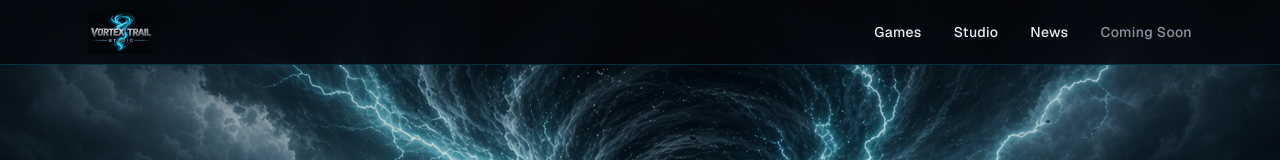
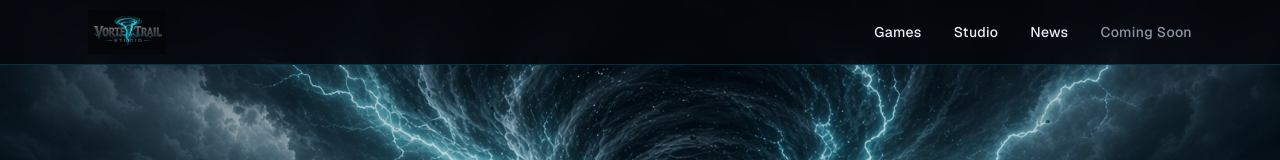
Before and after one commit to dls19004/vortex-trail-studio, a Next.js app: page / in a window 1280 px wide. Shown: the top 160 px of the page. Built offline with nearby package versions, Linux system fonts and the light colour scheme.

Commit message:
Update Navbar.js

```diff
--- a/src/components/Navbar.js
+++ b/src/components/Navbar.js
@@ -18,7 +18,7 @@ export default function Navbar() {
       <div className="max-w-6xl mx-auto px-4 sm:px-6 h-14 sm:h-16 flex items-center justify-between">
         <Link href="/" className="flex items-center gap-2 min-w-0">
           <Image
-            src="/logo.png"
+            src="/logo.jpg"
             alt="Vortex Trail Studio"
             width={160}
             height={40}
```
